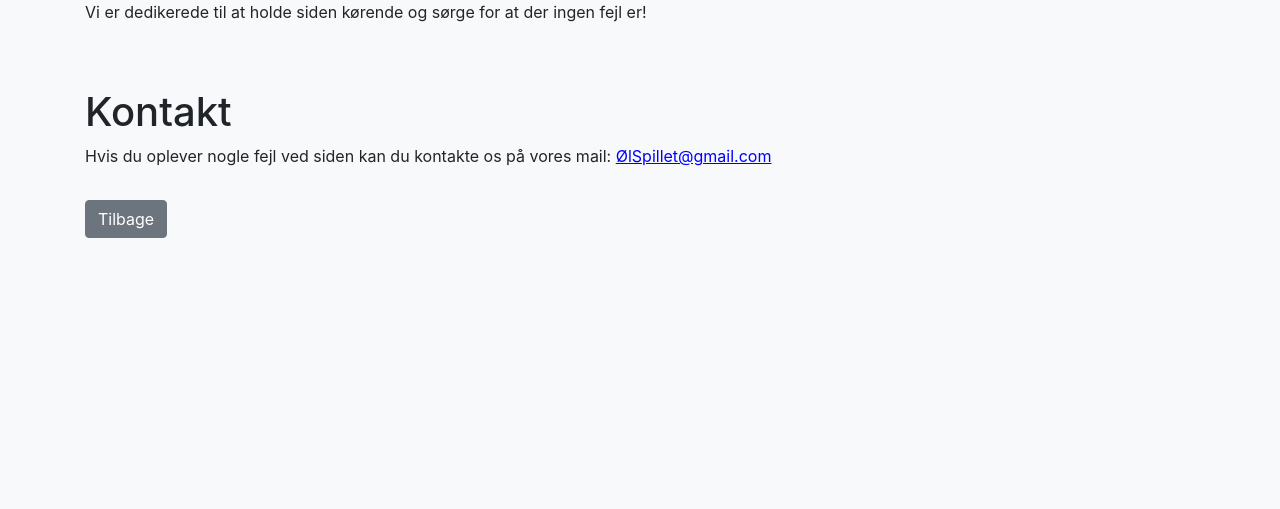
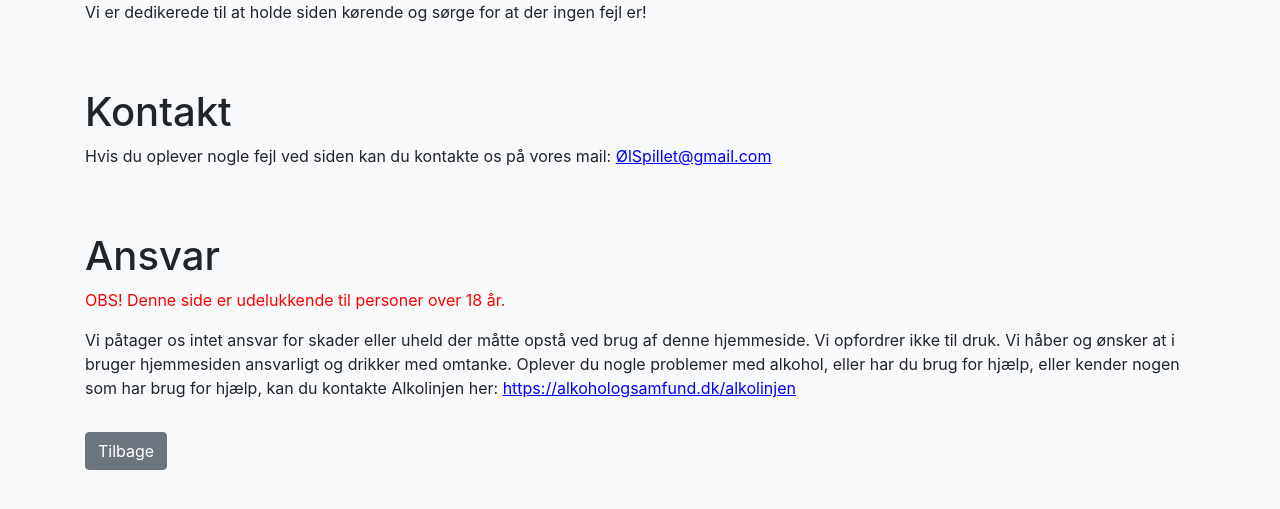
Before and after one commit to Tobiasbotmaker/oeltracker, a Flask app: page /about in a window 1280 px wide. Shown: the part 232-741 px from the top of the page. Run offline with Flask 3, Linux system fonts and the light colour scheme; some libraries are stand-ins or nearby versions.

```diff
--- a/templates/about.html
+++ b/templates/about.html
@@ -58,6 +58,16 @@
                 ØlSpillet@gmail.com
             </span>
         </p>
+    </div>
+    <div class="flex-grow-1">
+        <h1 class="mt-5">Ansvar</h1>
+        <p style="color: red;">OBS! Denne side er udelukkende til personer over 18 år.</p>
+        <p>
+            Vi påtager os intet ansvar for skader eller uheld der måtte opstå ved brug af denne hjemmeside. Vi opfordrer ikke til druk. Vi håber og ønsker at i bruger hjemmesiden ansvarligt og drikker med omtanke. Oplever du nogle problemer med alkohol, eller har du brug for hjælp, eller kender nogen som har brug for hjælp, kan du kontakte Alkolinjen her:
+            <a href="https://alkohologsamfund.dk/alkolinjen" target="_blank" style="color: blue; text-decoration: underline;">
+                https://alkohologsamfund.dk/alkolinjen
+            </a>
+        </p>
         <a href="{{ url_for('index') }}" class="btn btn-secondary mt-3">Tilbage</a>
     </div>
 </body>
--- a/templates/login.html
+++ b/templates/login.html
@@ -21,6 +21,7 @@
 </head>
 <body class="container">
     <h1 class="mt-5">Log ind</h1>
+    <p style="color: red;">OBS! Denne side er udelukkende til personer over 18 år.</p>
     <form action="{{ url_for('login') }}" method="post">
         <div class="form-group">
             <label for="username">Brugernavn</label>
--- a/templates/map.html
+++ b/templates/map.html
@@ -146,7 +146,7 @@
     <div id="map" class="mb-3"></div>
     <div class="d-flex align-items-center">
         <span id="viewText" class="mr-3">Kortet viser kun mine pile</span> <!-- Tilføjet 'mr-3' for margin -->
-        <button id="toggleViewButton" class="btn btn-primary">Tryk for at vise alles pile</button>
+        <button id="toggleViewButton" class="btn btn-primary">Tryk for kun at vise venners pile</button>
     </div>
     <br>
     <a href="{{ url_for('index') }}" class="btn btn-secondary mt-3">Tilbage</a>
--- a/templates/register.html
+++ b/templates/register.html
@@ -22,6 +22,7 @@
 <body class="container">
     <h1 class="mt-5">Registrer</h1>
     <p>Velkommen til Øl tracker! Her kan du og dine venner holde øje med hvor mange øl i har drukket og hvor i har drukket dem. For at komme i gang, skal du registrere dig med et brugernavn og en adgangskode.</p>
+    <p style="color: red;">OBS! Denne side er udelukkende til personer over 18 år.</p>
     <form action="{{ url_for('register') }}" method="post">
         <div class="form-group">
             <label for="username">Brugernavn</label>
```
